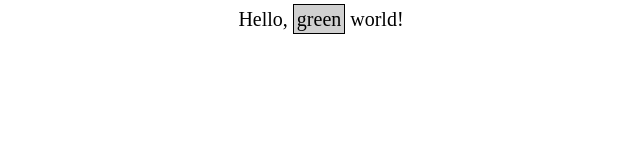
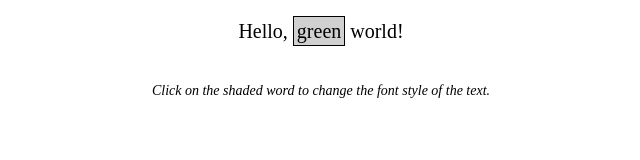
Before and after one commit to pallabchow/gadget-dev-intro, a plain HTML site: page assets/index.html in a window 1280 px wide. Shown: the whole page, without its empty margins (319-959 px from the left). Drawn offline with Linux system fonts and the light colour scheme.

Commit message:
adding explanation to the gadget, so that we don't need to write a README

```diff
--- a/assets/index.html
+++ b/assets/index.html
@@ -9,6 +9,10 @@
     Hello, <span class="adjective">green</span> world!
 </div>
 
+<div class="explanation">
+    Click on the shaded word to change the font style of the text.
+</div>
+
 <script type="text/javascript" src='./utilities.js'></script>
 <script type="text/javascript" src='./main.js'></script>
 </body>
--- a/assets/main.css
+++ b/assets/main.css
@@ -1,4 +1,5 @@
 .main-container {
+    margin-top: 20px;
     font-size: 20px;
     text-align: center;
 }
@@ -14,3 +15,9 @@
     border-width: 1px;
     border-color: #000000;
 }
+.explanation {
+    margin-top: 40px;
+    font-size: 14px;
+    font-style: italic;
+    text-align: center;
+}
```
